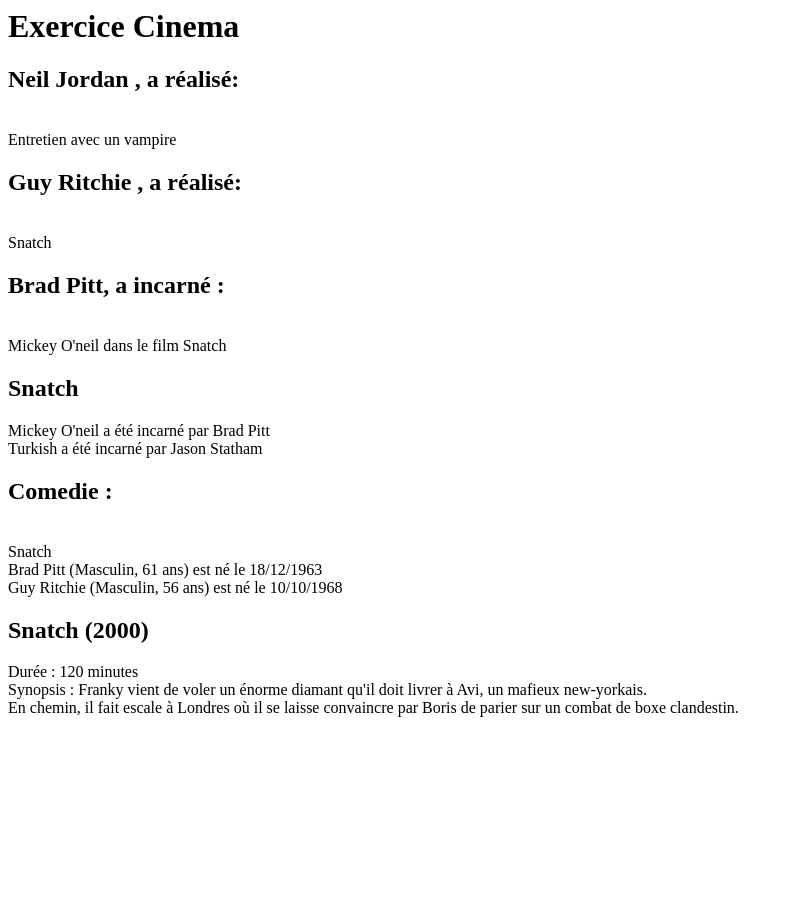
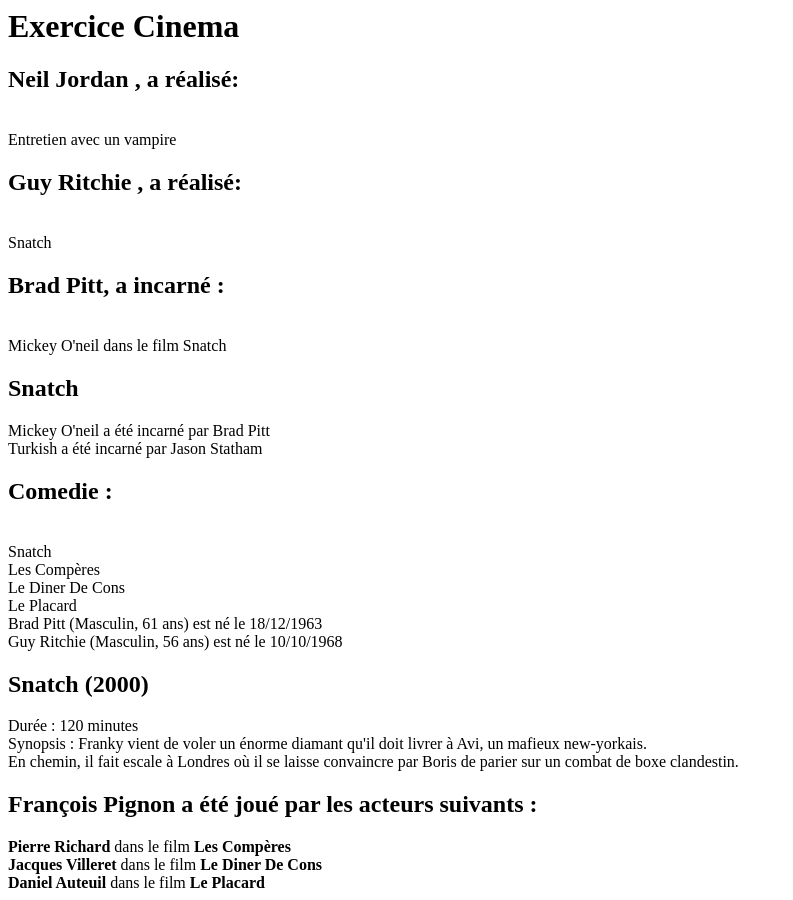
Before and after one commit to GiacoLnd/Exercice_Cinema, a PHP site: page / in a window 1280 px wide. Shown: the whole page, without its empty margins (0-793 px from the left). Before the commit the page ends 717 px from the top, so only its background shows below. Run offline with PHP 8.4, Linux system fonts and the light colour scheme.

Commit message:
Exercice Cinéma All Done

```diff
--- a/Classe/Acteur.php
+++ b/Classe/Acteur.php
@@ -9,7 +9,7 @@ class Acteur extends Personne{
     }
 
 
-    public function getCasts()
+    public function getCasts() : array
     {
         return $this->casts;
     }
--- a/Classe/Casting.php
+++ b/Classe/Casting.php
@@ -10,40 +10,41 @@ Class Casting{
         $this -> role = $role;
         $this -> acteur -> ajouterCast($this);
         $this -> film -> ajouterCast($this);
+        $this -> role -> ajouterCast($this);
     }
 
 
-    public function getActeur()
+    public function getActeur(): Acteur
     {
         return $this->acteur;
     }
 
 
-    public function setActeur($acteur)
+    public function setActeur(Acteur $acteur)
     {
         $this->acteur = $acteur;
 
     }
 
 
-    public function getRole()
+    public function getRole(): Role
     {
         return $this->role;
     }
 
 
-    public function setRole($role)
+    public function setRole(Role $role)
     {
         $this->role = $role;
     }
 
-    public function getFilm()
+    public function getFilm(): Film
     {
         return $this->film;
     }
 
 
-    public function setFilm($film)
+    public function setFilm(Film $film)
     {
         $this->film = $film;
     }
--- a/Classe/Film.php
+++ b/Classe/Film.php
@@ -21,7 +21,7 @@ class Film{
 
     }
 
-    public function getTitre()
+    public function getTitre() : String
     {
         return $this->titre;
     }
@@ -33,7 +33,7 @@ class Film{
     }
 
 
-    public function getSynopsis()
+    public function getSynopsis() : String
     {
         return $this->synopsis;
     }
@@ -45,7 +45,7 @@ class Film{
     }
 
 
-    public function getAnneeSortie()
+    public function getAnneeSortie() : Int
     {
         return $this->anneeSortie;
     }
@@ -57,7 +57,7 @@ class Film{
     }
 
 
-    public function getDuree()
+    public function getDuree() : Int
     {
         return $this->duree;
     }
@@ -69,7 +69,7 @@ class Film{
     }
 
 
-    public function getGenre()
+    public function getGenre() : Genre
     {
         return $this->genre;
     }
@@ -80,7 +80,7 @@ class Film{
         $this->genre = $genre;
     }
 
-    public function getRealisateur()
+    public function getRealisateur() : Realisateur
     {
         return $this -> realisateur;
     }
@@ -92,7 +92,7 @@ class Film{
     }
 
 
-    public function getCasts()
+    public function getCasts() : Casting
     {
         return $this->casts;
     }
--- a/Classe/Genre.php
+++ b/Classe/Genre.php
@@ -39,7 +39,7 @@ class Genre{
         $this -> films[] = $film;
     }
 
-    public function __tostring()
+    public function __toString()
         {
      return $this -> nomDuGenre;
     }
--- a/Classe/Personne.php
+++ b/Classe/Personne.php
@@ -7,7 +7,7 @@ class Personne{
     protected Datetime $birthdate;
 
 
-    public function __construct(string $name, string $surname, string $gender, $birthdate){
+    public function __construct(string $name, string $surname, string $gender, String $birthdate){
         $this -> name = $name;
         $this -> surname = $surname;
         $this -> gender = $gender;
@@ -50,7 +50,7 @@ class Personne{
     }
 
 
-    public function getBirthdate()
+    public function getBirthdate() : String
     {
         return $this->birthdate->format('d/m/Y');
     }
@@ -68,7 +68,7 @@ class Personne{
     }
 
 
-    function calculteAge(): int{
+    function calculteAge(): int{                      // Intégration du calcul de l'âge de la personne
         $naissance = $this->birthdate->format("Y");
         $annee = date("Y");
         $age = $annee - $naissance;
--- a/Classe/Role.php
+++ b/Classe/Role.php
@@ -1,9 +1,12 @@
 <?php
 class Role{
     private string $nomDuRole;
+    private array $casts;
 
-    public function __construct($nomDuRole){
+
+    public function __construct(String $nomDuRole){
         $this -> nomDuRole = $nomDuRole;
+        $this -> casts = [];
     }
 
 
@@ -13,13 +16,40 @@ class Role{
     }
 
 
-    public function setNomDuRole($nomDuRole)
+    public function setNomDuRole(String $nomDuRole)
     {
         $this->nomDuRole = $nomDuRole;
     }
 
-    public function __tostring(){
-       return $this -> nomDuRole;
+
+
+    public function getCasts() : Casting
+    {
+        return $this->casts;
+    }
+
+
+    public function setCasts(Casting $casts)
+    {
+        $this->casts = $cast;
+    }
+
+
+    public function ajouterCast(Casting $cast){
+        $this -> casts[] = $cast;
+    }
+
+    public function __toString(){
+        return $this -> nomDuRole;
+     }
+
+
+    public function afficherCast(){
+        $result = "<h2>$this a été joué par les acteurs suivants :</h2>";
+        foreach ($this->casts as $cast){
+            $result .= "<strong>".$cast->getActeur()->getSurname()." ".$cast->getActeur()->getName()."</strong> dans le film <strong>".$cast->getFilm()->getTitre()."</strong><br>";
+        }
+        return $result;
     }
 }
 
--- a/index.php
+++ b/index.php
@@ -8,30 +8,54 @@ spl_autoload_register(function ($class_name) {
 });
 
 
-
+// REALISATEURS-------------------------------------
 $ritchie=new Realisateur("Ritchie", "Guy", "Masculin", "1968-10-10");
 $jordan=new Realisateur("Jordan", "Neil", "Masculin", "1950-02-25");
+$veber= new Realisateur("Veber", "Francis", "Masculin", "1937-07-28");
 
+
+// ACTEURS----------------
 $pitt = new Acteur("Pitt", "Brad", "Masculin", "1963-12-18");
 $cruise = new Acteur("Cruise", "Tom", "Masculin", "1962-07-03");
 $statham = new Acteur("Statham", "Jason", "Masculin", "1967-07-26");
+$richard = new Acteur("Richard", "Pierre", "Masculin", "1934-08-16");
+$villeret = new Acteur("Villeret", "Jacques", "Masculin", "1951-01-28");
+$auteuil = new Acteur("Auteuil", "Daniel", "Masculin", "1950-01-24");
 
+
+
+// GENRE-------------
 $sciFi= new Genre("Science-Fiction");
 $action= new Genre("Action");
 $horror= new Genre("Horreur");
 $comedy= new Genre("Comedie");
 
+
+
+// ROLE---------------
 $mickey = new Role("Mickey O'neil");
 $turkish = new Role("Turkish");
+$pignon = new Role("François Pignon");
 
+
+// FILMS--------------------
 $snatch = new Film("Snatch", "Franky vient de voler un énorme diamant qu'il doit livrer à Avi, un mafieux new-yorkais.<br> En chemin, il fait escale à Londres où il se laisse convaincre par Boris de parier sur un combat de boxe clandestin.", 2000, 120, $comedy, $ritchie);
 $entretien = new Film("Entretien avec un vampire", "Le destin de trois vampires se retrouve mêlé pendant des siècles, alternant entre amour et trahison, solitude et soif de vengeance.", 1994, 123, $horror,$jordan);
+$comperes = new Film("Les Compères", "Tristan, un jeune homme de 17 ans, fait une fugue avec sa petite amie. Devant la passivité de la police et de son mari Paul ne faisant pas assez d'efforts pour le retrouver, sa mère Christine décide de faire appel à 2 anciens amants avec qui elle a eu une aventure 17 ans plus tôt pour qu'ils recherchent son fils.", 1983, 89, $comedy, $veber);
+$diner = new Film("Le Diner De Cons", "Pierre Brochant, célèbre éditeur parisien, organise chaque mercredi avec des amis un « dîner de cons » : chaque organisateur amène avec lui un « con », intarissable sur un sujet précis, qu'il a déniché au hasard.", 1998, 80, $comedy, $veber);
+$placard = new Film("Le Placard", "François Pignon, un homme au costume sombre et à l'allure discrète, est comptable dans une usine de caoutchouc, dont le secteur privilégié est le préservatif. Il est sur le point d'être licencié, lorsque sur les conseils de Belon, son voisin d'immeuble, il propage la rumeur selon laquelle il est homosexuel. Suite à ce faux coming out, les cadres de la direction décident de garder Pignon pour des raisons politiquement correctes.", 2001, 84, $comedy, $veber);
 
 
+// CASTING------------------------------
 $pittSnatch = new Casting ($pitt, $snatch, $mickey);
 $stathamSnatch = new Casting ($statham, $snatch, $turkish);
+$richardPignon = New Casting ($richard, $comperes, $pignon);
+$jacquesPignon = New Casting ($villeret, $diner, $pignon);
+$danielPignon = New Casting ($auteuil, $placard, $pignon);
 
 
+
+// FONCTIONS---------------------------------
 echo $jordan -> filmoReal();   // Affiche la filmographie Réalisateur
 
 echo $ritchie -> filmoReal(); // " Idem
@@ -47,6 +71,8 @@ echo $ritchie->getInfos(); // affiche les infos Réalisateur + (bonus) affiche l
 
 echo $snatch->getInfos(); // Afffiche les Infos du film
 
+echo $pignon->afficherCast();   // Affiche le même rôle incarné par différents acteurs dans différents films
+                                // François Pignon -> Les compères (Pierre Richard) , Le diner de cons (Jacques Villeret) et le placard (Daniel Auteuil)
 
 
 
```
